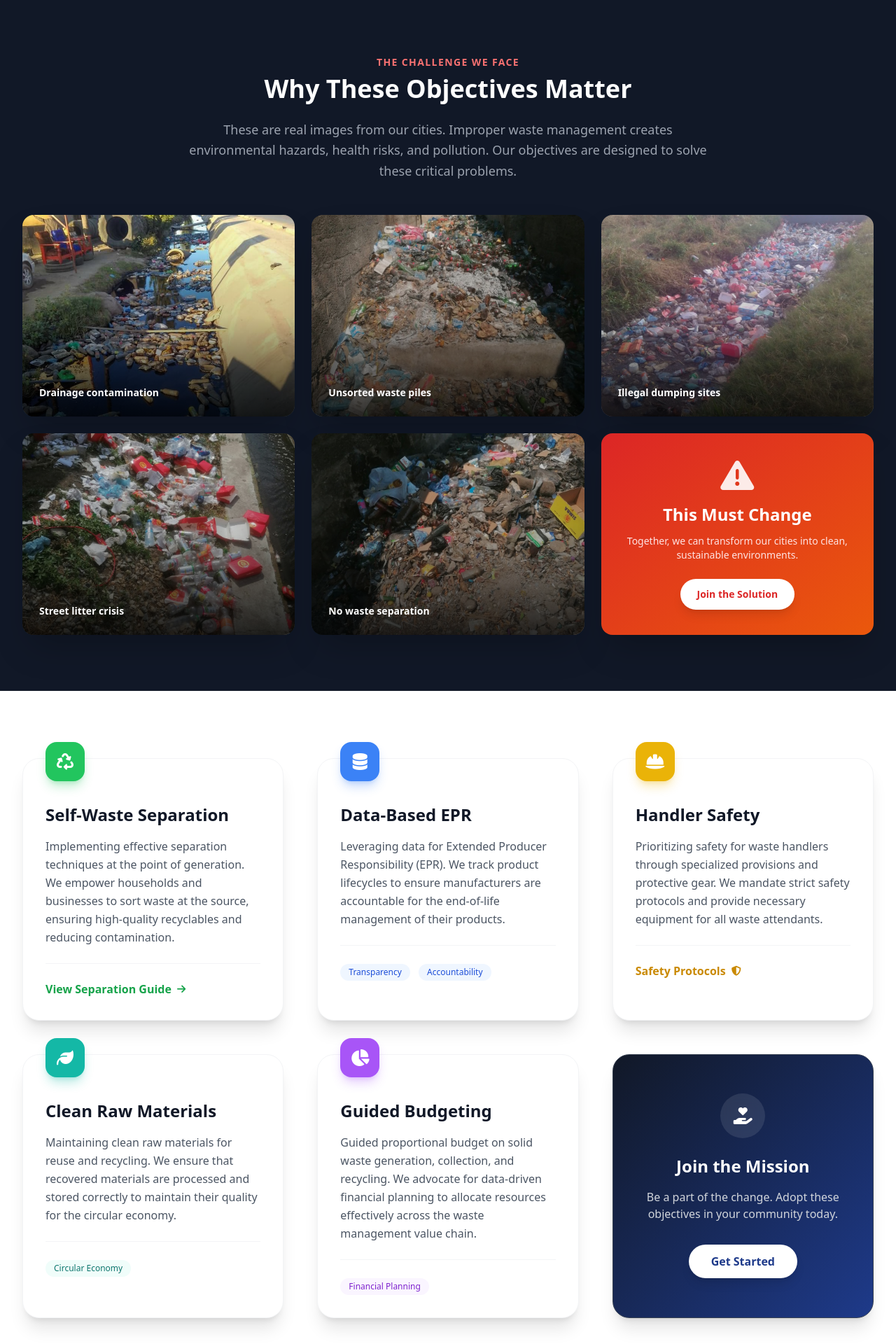
After one commit to addplux/africa-waste-solutions, a Flask app: page /objectives in a window 1280 px wide. The commit adds this page. Shown: the part 405-2325 px from the top of the page at 70% size. Run offline with Flask 3, Linux system fonts and the light colour scheme; some libraries are stand-ins or nearby versions.

Commit message:
Add sustainability objectives page with real waste problem images

```diff
--- a/flask-frontend/app.py
+++ b/flask-frontend/app.py
@@ -57,6 +57,10 @@ def api_call(endpoint, method='GET', data=None, files=None):
 
 def allowed_file(filename):
     return '.' in filename and filename.rsplit('.', 1)[1].lower() in app.config['ALLOWED_EXTENSIONS']
+
+@app.route('/objectives')
+def objectives():
+    return render_template('objectives.html')
 
 # Routes
 @app.route('/')
--- /dev/null
+++ b/flask-frontend/templates/objectives.html
@@ -0,0 +1,238 @@
+{% extends "base.html" %}
+
+{% block title %}Sustainability Objectives - Africa Waste Solutions{% endblock %}
+
+{% block content %}
+<div class="bg-white">
+    <!-- Hero Section -->
+    <div class="relative bg-blue-900 py-24 sm:py-32 overflow-hidden">
+        <div class="absolute inset-0">
+            <img src="https://images.unsplash.com/photo-1532996122724-e3c354a0b15b?ixlib=rb-4.0.3&auto=format&fit=crop&w=2070&q=80"
+                alt="Waste Management Background" class="w-full h-full object-cover opacity-20">
+            <div
+                class="absolute inset-0 bg-gradient-to-r from-blue-900 via-blue-900/90 to-blue-900/50 mix-blend-multiply">
+            </div>
+        </div>
+        <div class="relative max-w-7xl mx-auto px-6 lg:px-8 text-center">
+            <h1 class="text-4xl font-extrabold tracking-tight text-white sm:text-6xl mb-6">
+                Our Sustainability Objectives
+            </h1>
+            <p class="mt-6 text-xl leading-8 text-blue-100 max-w-2xl mx-auto">
+                Guiding principles for a cleaner, safer, and more efficient waste management ecosystem in our cities.
+            </p>
+        </div>
+    </div>
+
+    <!-- The Problem Section -->
+    <div class="bg-gray-900 py-20">
+        <div class="max-w-7xl mx-auto px-6 lg:px-8">
+            <div class="text-center mb-12">
+                <span class="text-red-400 font-bold uppercase tracking-widest text-sm mb-2 block">The Challenge We
+                    Face</span>
+                <h2 class="text-3xl md:text-4xl font-extrabold text-white mb-6">Why These Objectives Matter</h2>
+                <p class="text-gray-400 text-lg max-w-3xl mx-auto leading-relaxed">
+                    These are real images from our cities. Improper waste management creates environmental hazards,
+                    health risks, and pollution. Our objectives are designed to solve these critical problems.
+                </p>
+            </div>
+
+            <!-- Image Grid -->
+            <div class="grid grid-cols-1 md:grid-cols-2 lg:grid-cols-3 gap-6">
+                <div class="group relative overflow-hidden rounded-2xl shadow-2xl">
+                    <img src="{{ url_for('static', filename='images/waste_problem_1.jpg') }}"
+                        alt="Waste pollution in drainage"
+                        class="w-full h-72 object-cover transform group-hover:scale-110 transition-transform duration-500">
+                    <div
+                        class="absolute inset-0 bg-gradient-to-t from-black/80 via-black/20 to-transparent flex items-end p-6">
+                        <p class="text-white font-semibold text-sm">Drainage contamination</p>
+                    </div>
+                </div>
+
+                <div class="group relative overflow-hidden rounded-2xl shadow-2xl">
+                    <img src="{{ url_for('static', filename='images/waste_problem_2.jpg') }}"
+                        alt="Mixed waste accumulation"
+                        class="w-full h-72 object-cover transform group-hover:scale-110 transition-transform duration-500">
+                    <div
+                        class="absolute inset-0 bg-gradient-to-t from-black/80 via-black/20 to-transparent flex items-end p-6">
+                        <p class="text-white font-semibold text-sm">Unsorted waste piles</p>
+                    </div>
+                </div>
+
+                <div class="group relative overflow-hidden rounded-2xl shadow-2xl">
+                    <img src="{{ url_for('static', filename='images/waste_problem_3.jpg') }}"
+                        alt="Roadside waste dumping"
+                        class="w-full h-72 object-cover transform group-hover:scale-110 transition-transform duration-500">
+                    <div
+                        class="absolute inset-0 bg-gradient-to-t from-black/80 via-black/20 to-transparent flex items-end p-6">
+                        <p class="text-white font-semibold text-sm">Illegal dumping sites</p>
+                    </div>
+                </div>
+
+                <div class="group relative overflow-hidden rounded-2xl shadow-2xl">
+                    <img src="{{ url_for('static', filename='images/waste_problem_4.jpg') }}"
+                        alt="Plastic pollution on streets"
+                        class="w-full h-72 object-cover transform group-hover:scale-110 transition-transform duration-500">
+                    <div
+                        class="absolute inset-0 bg-gradient-to-t from-black/80 via-black/20 to-transparent flex items-end p-6">
+                        <p class="text-white font-semibold text-sm">Street litter crisis</p>
+                    </div>
+                </div>
+
+                <div class="group relative overflow-hidden rounded-2xl shadow-2xl">
+                    <img src="{{ url_for('static', filename='images/waste_problem_5.jpg') }}"
+                        alt="Mixed waste without separation"
+                        class="w-full h-72 object-cover transform group-hover:scale-110 transition-transform duration-500">
+                    <div
+                        class="absolute inset-0 bg-gradient-to-t from-black/80 via-black/20 to-transparent flex items-end p-6">
+                        <p class="text-white font-semibold text-sm">No waste separation</p>
+                    </div>
+                </div>
+
+                <!-- Call to Action Card -->
+                <div
+                    class="relative bg-gradient-to-br from-red-600 to-orange-600 rounded-2xl shadow-2xl flex flex-col justify-center items-center text-center p-8 text-white">
+                    <i class="fas fa-exclamation-triangle text-5xl mb-4 opacity-90"></i>
+                    <h3 class="text-2xl font-bold mb-3">This Must Change</h3>
+                    <p class="text-red-100 mb-6 text-sm">Together, we can transform our cities into clean, sustainable
+                        environments.</p>
+                    <a href="{{ url_for('account_creation') }}"
+                        class="px-6 py-3 bg-white text-red-600 rounded-full font-bold hover:bg-red-50 transition-colors shadow-lg text-sm">
+                        Join the Solution
+                    </a>
+                </div>
+            </div>
+        </div>
+    </div>
+
+    <!-- Objectives Grid -->
+    <div class="max-w-7xl mx-auto px-6 lg:px-8 py-24">
+        <div class="grid grid-cols-1 md:grid-cols-2 lg:grid-cols-3 gap-12">
+
+            <!-- Objective 1 -->
+            <div
+                class="group relative bg-white rounded-3xl p-8 shadow-xl hover:shadow-2xl transition-all duration-300 border border-gray-100 hover:-translate-y-1">
+                <div
+                    class="absolute -top-6 left-8 bg-green-500 rounded-2xl w-14 h-14 flex items-center justify-center text-white text-2xl shadow-lg shadow-green-500/30 group-hover:scale-110 transition-transform">
+                    <i class="fas fa-recycle"></i>
+                </div>
+                <h3 class="mt-8 text-2xl font-bold text-gray-900 mb-4 group-hover:text-green-600 transition-colors">
+                    Self-Waste Separation</h3>
+                <p class="text-gray-600 leading-relaxed">
+                    Implementing effective separation techniques at the point of generation. We empower households and
+                    businesses to sort waste at the source, ensuring high-quality recyclables and reducing
+                    contamination.
+                </p>
+                <div class="mt-6 pt-6 border-t border-gray-100">
+                    <a href="#" class="inline-flex items-center text-green-600 font-semibold hover:text-green-700">
+                        View Separation Guide <i class="fas fa-arrow-right ml-2 text-sm"></i>
+                    </a>
+                </div>
+            </div>
+
+            <!-- Objective 2 -->
+            <div
+                class="group relative bg-white rounded-3xl p-8 shadow-xl hover:shadow-2xl transition-all duration-300 border border-gray-100 hover:-translate-y-1">
+                <div
+                    class="absolute -top-6 left-8 bg-blue-500 rounded-2xl w-14 h-14 flex items-center justify-center text-white text-2xl shadow-lg shadow-blue-500/30 group-hover:scale-110 transition-transform">
+                    <i class="fas fa-database"></i>
+                </div>
+                <h3 class="mt-8 text-2xl font-bold text-gray-900 mb-4 group-hover:text-blue-600 transition-colors">
+                    Data-Based EPR</h3>
+                <p class="text-gray-600 leading-relaxed">
+                    Leveraging data for Extended Producer Responsibility (EPR). We track product lifecycles to ensure
+                    manufacturers are accountable for the end-of-life management of their products.
+                </p>
+                <div class="mt-6 pt-6 border-t border-gray-100">
+                    <span
+                        class="inline-flex items-center px-3 py-1 rounded-full text-xs font-medium bg-blue-50 text-blue-700">
+                        Transparency
+                    </span>
+                    <span
+                        class="inline-flex items-center px-3 py-1 rounded-full text-xs font-medium bg-blue-50 text-blue-700 ml-2">
+                        Accountability
+                    </span>
+                </div>
+            </div>
+
+            <!-- Objective 4 -->
+            <div
+                class="group relative bg-white rounded-3xl p-8 shadow-xl hover:shadow-2xl transition-all duration-300 border border-gray-100 hover:-translate-y-1">
+                <div
+                    class="absolute -top-6 left-8 bg-yellow-500 rounded-2xl w-14 h-14 flex items-center justify-center text-white text-2xl shadow-lg shadow-yellow-500/30 group-hover:scale-110 transition-transform">
+                    <i class="fas fa-hard-hat"></i>
+                </div>
+                <h3 class="mt-8 text-2xl font-bold text-gray-900 mb-4 group-hover:text-yellow-600 transition-colors">
+                    Handler Safety</h3>
+                <p class="text-gray-600 leading-relaxed">
+                    Prioritizing safety for waste handlers through specialized provisions and protective gear. We
+                    mandate strict safety protocols and provide necessary equipment for all waste attendants.
+                </p>
+                <div class="mt-6 pt-6 border-t border-gray-100">
+                    <a href="#" class="inline-flex items-center text-yellow-600 font-semibold hover:text-yellow-700">
+                        Safety Protocols <i class="fas fa-shield-alt ml-2 text-sm"></i>
+                    </a>
+                </div>
+            </div>
+
+            <!-- Objective 5 -->
+            <div
+                class="group relative bg-white rounded-3xl p-8 shadow-xl hover:shadow-2xl transition-all duration-300 border border-gray-100 hover:-translate-y-1">
+                <div
+                    class="absolute -top-6 left-8 bg-teal-500 rounded-2xl w-14 h-14 flex items-center justify-center text-white text-2xl shadow-lg shadow-teal-500/30 group-hover:scale-110 transition-transform">
+                    <i class="fas fa-leaf"></i>
+                </div>
+                <h3 class="mt-8 text-2xl font-bold text-gray-900 mb-4 group-hover:text-teal-600 transition-colors">Clean
+                    Raw Materials</h3>
+                <p class="text-gray-600 leading-relaxed">
+                    Maintaining clean raw materials for reuse and recycling. We ensure that recovered materials are
+                    processed and stored correctly to maintain their quality for the circular economy.
+                </p>
+                <div class="mt-6 pt-6 border-t border-gray-100">
+                    <span
+                        class="inline-flex items-center px-3 py-1 rounded-full text-xs font-medium bg-teal-50 text-teal-700">
+                        Circular Economy
+                    </span>
+                </div>
+            </div>
+
+            <!-- Objective 6 -->
+            <div
+                class="group relative bg-white rounded-3xl p-8 shadow-xl hover:shadow-2xl transition-all duration-300 border border-gray-100 hover:-translate-y-1">
+                <div
+                    class="absolute -top-6 left-8 bg-purple-500 rounded-2xl w-14 h-14 flex items-center justify-center text-white text-2xl shadow-lg shadow-purple-500/30 group-hover:scale-110 transition-transform">
+                    <i class="fas fa-chart-pie"></i>
+                </div>
+                <h3 class="mt-8 text-2xl font-bold text-gray-900 mb-4 group-hover:text-purple-600 transition-colors">
+                    Guided Budgeting</h3>
+                <p class="text-gray-600 leading-relaxed">
+                    Guided proportional budget on solid waste generation, collection, and recycling. We advocate for
+                    data-driven financial planning to allocate resources effectively across the waste management value
+                    chain.
+                </p>
+                <div class="mt-6 pt-6 border-t border-gray-100">
+                    <span
+                        class="inline-flex items-center px-3 py-1 rounded-full text-xs font-medium bg-purple-50 text-purple-700">
+                        Financial Planning
+                    </span>
+                </div>
+            </div>
+
+            <!-- Call to Action Card -->
+            <div
+                class="relative bg-gradient-to-br from-gray-900 to-blue-900 rounded-3xl p-8 shadow-xl flex flex-col justify-center items-center text-center text-white border border-gray-700">
+                <div class="w-16 h-16 bg-white/10 rounded-full flex items-center justify-center mb-6 backdrop-blur">
+                    <i class="fas fa-hand-holding-heart text-2xl"></i>
+                </div>
+                <h3 class="text-2xl font-bold mb-4">Join the Mission</h3>
+                <p class="text-gray-300 mb-8">Be a part of the change. Adopt these objectives in your community today.
+                </p>
+                <a href="{{ url_for('account_creation') }}"
+                    class="px-8 py-3 bg-white text-blue-900 rounded-full font-bold hover:bg-blue-50 transition-colors shadow-lg">
+                    Get Started
+                </a>
+            </div>
+
+        </div>
+    </div>
+</div>
+{% endblock %}
```
Also changed, not shown: flask-frontend/templates/dashboard.html (+9 -0 lines), flask-frontend/templates/landing.html (+69 -1 lines), flask-frontend/static/images/waste_problem_1.jpg (added), flask-frontend/static/images/waste_problem_10.jpg (added), flask-frontend/static/images/waste_problem_2.jpg (added), flask-frontend/static/images/waste_problem_3.jpg (added), flask-frontend/static/images/waste_problem_4.jpg (added), flask-frontend/static/images/waste_problem_5.jpg (added), flask-frontend/static/images/waste_problem_6.jpg (added), flask-frontend/static/images/waste_problem_7.jpg (added), flask-frontend/static/images/waste_problem_8.jpg (added), flask-frontend/static/images/waste_problem_9.jpg (added).
